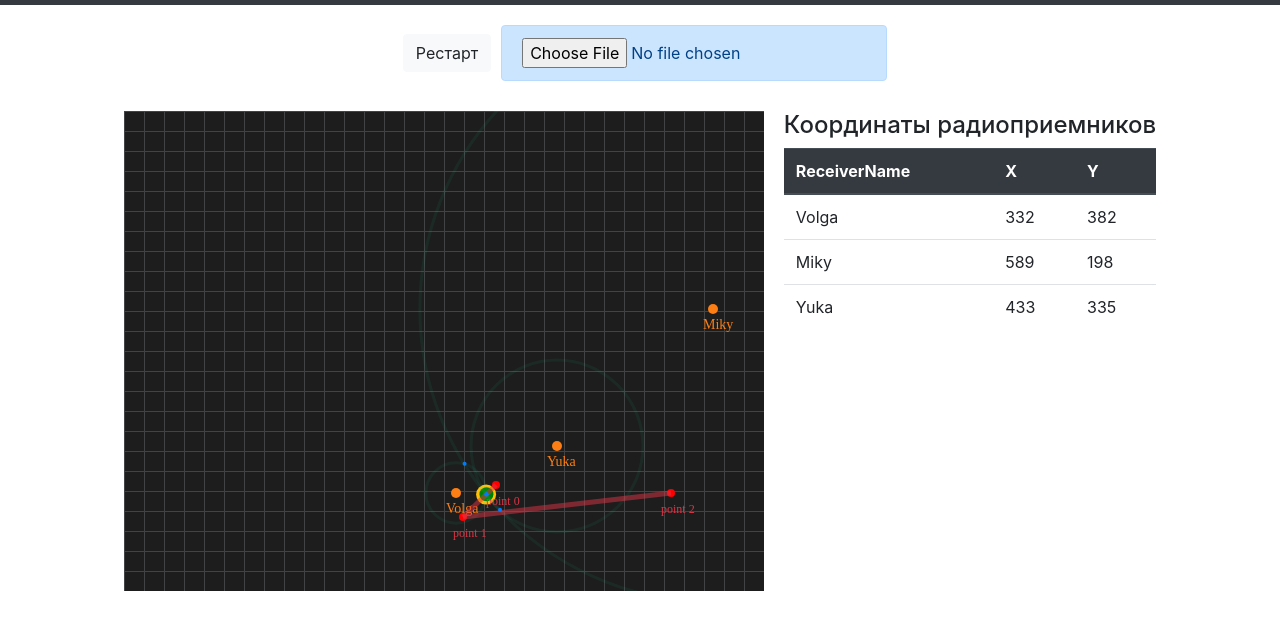
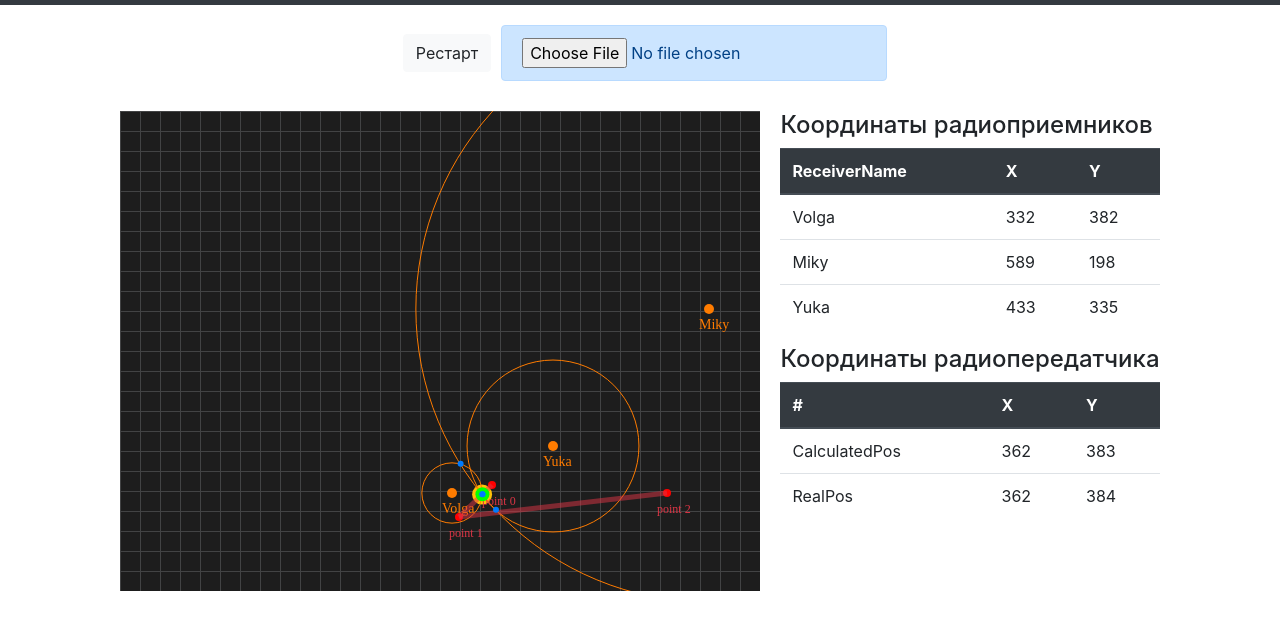
Before and after one commit to Ligrete/web-platform-jrq7sf, a plain HTML site: page index.html in a window 1280 px wide. Shown: the part 51-680 px from the top of the page. Drawn offline with nearby package versions, Linux system fonts and the light colour scheme.

Commit message:
table for  pos

```diff
--- a/index.html
+++ b/index.html
@@ -73,7 +73,17 @@
           </tbody>
         </table>
 
-
+        <h4>Координаты радиопередатчика</h4>
+        <table class="table">
+          <thead class="thead-dark">
+            <tr>
+              <th scope="col">#</th>
+              <th scope="col">X</th>
+              <th scope="col">Y</th>
+            </tr>
+          </thead>
+          <tbody id="calctable">
+          </tbody>
         </table>
       </div>
     </div>
--- a/js/math.js
+++ b/js/math.js
@@ -57,7 +57,7 @@ function calcMiddle(firstPoint, secondPoint, target) {
 
     var canvas = document.getElementById("canvasmove");
     if (canvas) {
-        var radius = 2;
+        var radius = 3;
         var ctx = canvas.getContext("2d");
         ctx.beginPath();
         ctx.fillStyle = "rgba(0, 123, 255, 1)";
--- a/path.js
+++ b/path.js
@@ -51,8 +51,8 @@ function drawBoard(context, size) {
 }
 
 // receivers coords tab
-function addCoords(rName, rX, rY) {
-    var table = document.getElementById("rtable");
+function addCoords(tablename, rName, rX, rY) {
+    var table = document.getElementById(tablename);
     var row = table.insertRow(0);
     var cell1 = row.insertCell(0);
     var cell2 = row.insertCell(1);
--- a/script.js
+++ b/script.js
@@ -101,7 +101,7 @@ function draw() {
             ctx.fill();
             receiver.x = receiverX;
             receiver.y = receiverY;
-            addCoords(receiver.name, receiver.x, receiver.y);
+            addCoords("rtable", receiver.name, receiver.x, receiver.y);
 
             //text
             ctx.font = "14px serif";
@@ -240,21 +240,15 @@ function drawObj(target) {
         ctx.fill();
         ctx.closePath();
 
-        ctx.beginPath();
-        ctx.arc(geoTotal.x, geoTotal.y, 7, 0, Math.PI * 2);
-        ctx.fillStyle = "green";
-        ctx.fill();
-        ctx.closePath();
 
-
-    }
 
 
         for (receiver of receivers) {
             var radius = calcDistance(myGeo, receiver);
             ctx.beginPath();
-        ctx.lineWidth = 3;
-        ctx.strokeStyle = "#20c99714";
+            ctx.lineWidth = 1;
+            ctx.strokeStyle = "#FF7C00"; //#ff4d00
+            // ctx.strokeStyle = "#20c99714";
             ctx.arc(receiver.x, receiver.y, radius, 0, Math.PI * 2, true);
             ctx.stroke();
             ctx.closePath();
@@ -264,7 +258,7 @@ function drawObj(target) {
 
         for (receiver of receivers) {
             ctx.beginPath();
-        ctx.fillStyle = "#fd7e14";
+            ctx.fillStyle = "#FF7C00";
             ctx.arc(receiver.x, receiver.y, 5, 0, Math.PI * 2, true);
             ctx.fill();
             ctx.closePath();
@@ -272,7 +266,7 @@ function drawObj(target) {
 
             //text
             ctx.font = "14px serif";
-        ctx.fillStyle = "#fd7e14";
+            ctx.fillStyle = "#FF7C00";
             ctx.fillText(receiver.name, receiver.x - 10, receiver.y + 20);
         }
 
@@ -310,6 +304,39 @@ function drawObj(target) {
             }
             i++;
         }
+
+        ctx.beginPath();
+        ctx.arc(geoTotal.x, geoTotal.y, 7, 0, Math.PI * 2);
+        ctx.fillStyle = "#03FF00";
+        ctx.fill();
+        ctx.closePath();
+
+
+        postable = document.getElementById("calctable");
+        if (postable) {
+            postable.innerHTML = "";
+        }
+
+        var table = [{
+                name: "RealPos",
+                x: myGeo.x,
+                y: myGeo.y
+            },
+            {
+                name: "CalculatedPos",
+                x: geoTotal.x,
+                y: geoTotal.y
+            }
+        ];
+
+
+        for (const item of table) {
+            addCoords("calctable", item.name, Math.round(item.x), Math.round(item.y));
+        }
+
+
+    }
+
 
 
 }
@@ -367,7 +394,7 @@ function moveObj(startPos, i) {
 
     var dx, dy;
     if (myGeo.x < scrW && myGeo.x >= 0 && myGeo.y < scrH && myGeo.y >= 0) {
-        if (points && points[i] && points[i].x != Math.round(startPos.x)) {
+        if (points && points[i] && (Math.round(points[i].x) != Math.round(startPos.x) || Math.round(points[i].y) != Math.round(startPos.y))) {
             dx = points[i].x - startPos.sx;
             dy = points[i].y - startPos.sy;
             startPos.x += dx * 0.01;
```
Lines whose indentation alone changed are shown as unchanged.
